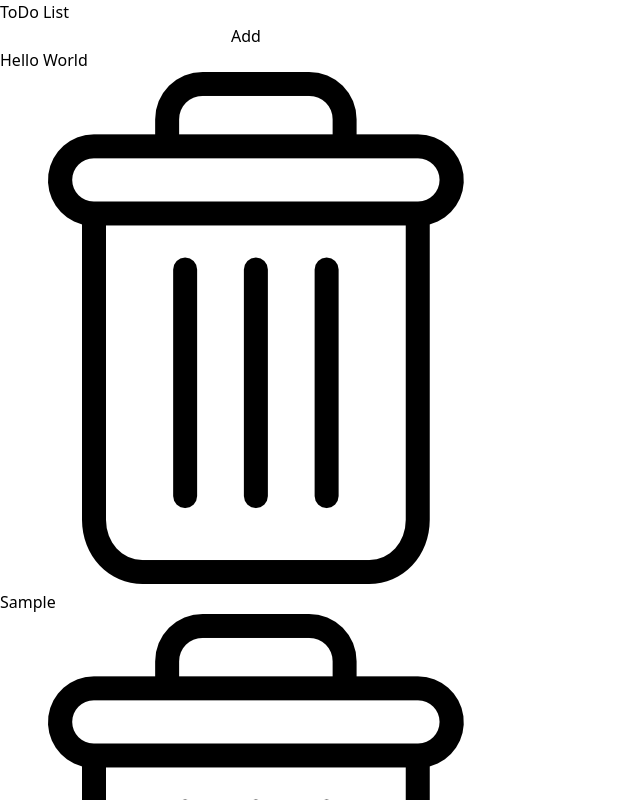
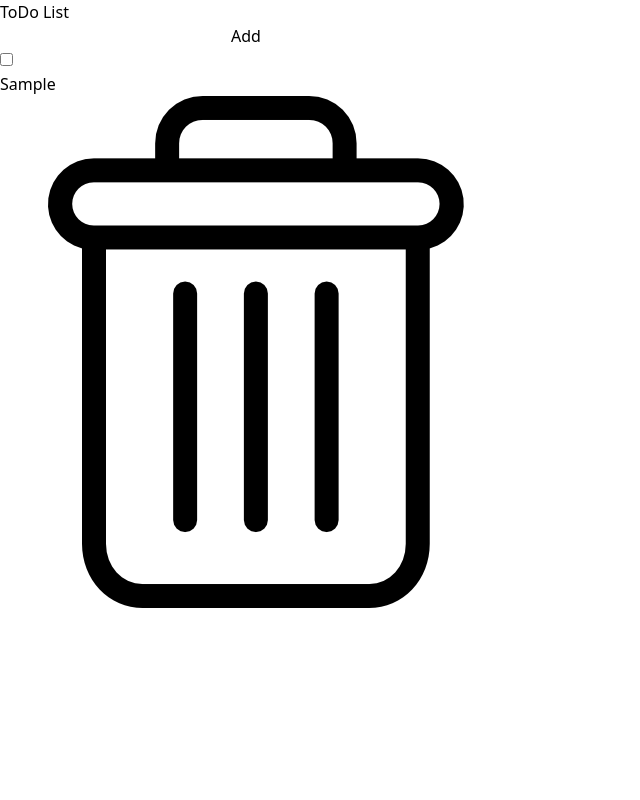
Before and after one commit to Ashishxo/todo-react, a React (Vite) app: page / in a window 1280 px wide. Both pictures are taken after typing "Sample" into the empty fields and a click on the button "Add". Shown: the top 800 px of the page, without its empty margins (0-640 px from the left). Built offline with nearby package versions, Linux system fonts and the light colour scheme.

Commit message:
added completed status

```diff
--- a/index.html
+++ b/index.html
@@ -3,7 +3,7 @@
   <head>
 
     <meta charset="UTF-8" />
-    <link rel="icon" type="image/svg+xml" href="/vite.svg" />
+    <link rel="icon" type="image/png" href="./src/assets/pencil.png" />
     <meta name="viewport" content="width=device-width, initial-scale=1.0" />
 
     <link rel="preconnect" href="https://fonts.googleapis.com">
--- a/src/components/TodoForm.jsx
+++ b/src/components/TodoForm.jsx
@@ -16,11 +16,11 @@ function TodoForm(){
     }
 
     return(
-        <form onSubmit={addTodoHandler}>
+        <form onSubmit={addTodoHandler} >
             <input type="text" name="" id=""  className="rounded-l-3xl py-4 px-5 w-5/6 my-8 outline-none bg-[#efefef]" value={input}
             onChange={(e)=> setInput(e.target.value)}/>
 
-            <button className="w-1/6 bg-indigo-400 py-4 rounded-r-3xl text-white font-['Quicksand'] font-bold" type="submit">Add
+            <button className="w-1/6 bg-indigo-400 pt-[17px] pb-[15px] rounded-r-3xl text-white font-['Quicksand'] font-bold" type="submit">Add
             </button>
         </form>
     )
--- a/src/components/Todos.jsx
+++ b/src/components/Todos.jsx
@@ -1,10 +1,11 @@
 import React, { useState } from "react";
 import { useDispatch, useSelector } from "react-redux";
-import { removeTodo } from "../features/todo/todoSlice";
+import { removeTodo, toggleTodo } from "../features/todo/todoSlice";
 
 function Todos(){
+
+
     const todos = useSelector((state) => state.todos)
-
     const dispatch = useDispatch()
 
 
@@ -17,7 +18,8 @@ function Todos(){
 
 
                   <div className="flex gap-6 items-center ml-3">
-                      <h2 className="inline-block font-['Quicksand'] text-lg">{todo.text}</h2>
+                      <input type="checkbox" name="" id="" className="size-4" value={todo.completed} onChange={() => dispatch(toggleTodo(todo.id))}/>
+                      <h2 className={`font-['Quicksand'] text-xl ${todo.completed ? `line-through` : ``}`}>{todo.text}</h2>
                   </div>
 
                   <div className="px-1">
--- a/src/features/todo/todoSlice.js
+++ b/src/features/todo/todoSlice.js
@@ -1,11 +1,7 @@
 import { createSlice, nanoid  } from "@reduxjs/toolkit";
 
 const initialState = {
-    todos: [{
-        id: 1,
-        text: "Hello World",
-        completed: false
-    }]
+    todos: []
 }
 
 
@@ -27,11 +23,15 @@ export const todoSlice = createSlice({
             state.todos = state.todos.filter( (todo)=> todo.id !== action.payload )
         },
 
+        toggleTodo: (state, action) => {
+            state.todos = state.todos.map((prevTodo) => prevTodo.id == action.payload ? {...prevTodo, completed: !prevTodo.completed}: prevTodo)
+        }
+
 
     }
 })
 
 
-export const {addTodo, removeTodo} = todoSlice.actions
+export const {addTodo, removeTodo, toggleTodo} = todoSlice.actions
 
 export default todoSlice.reducer
```
